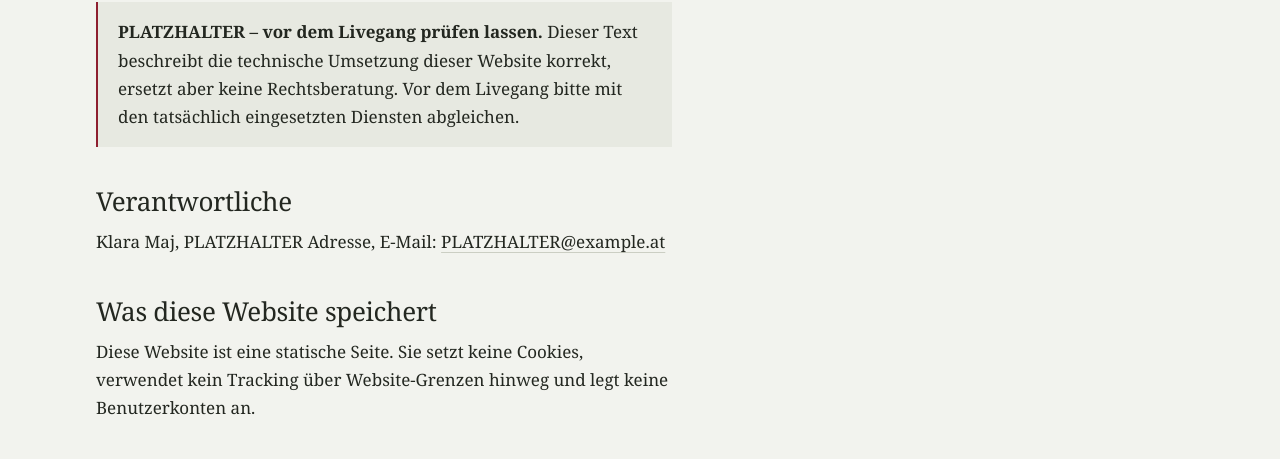
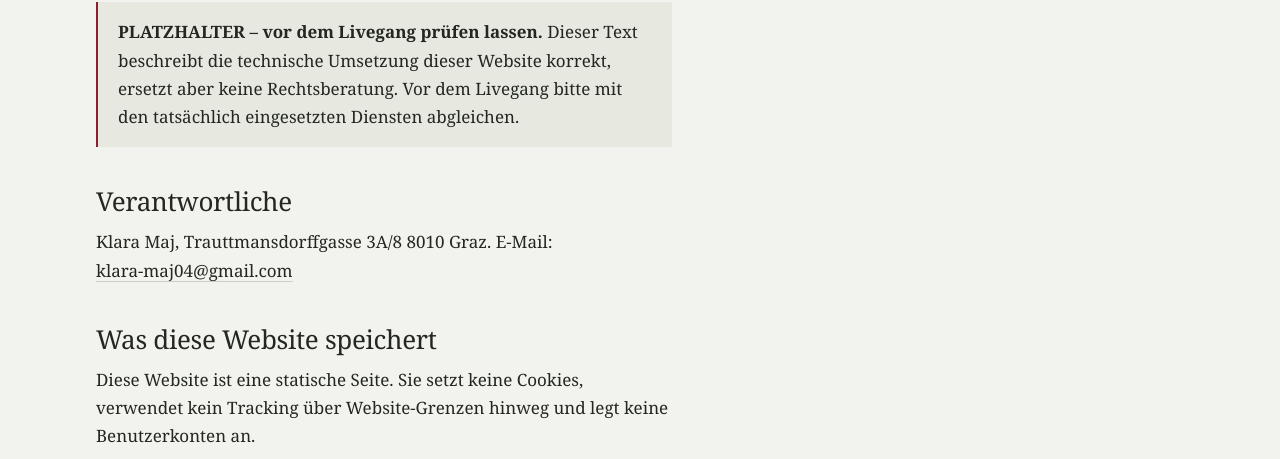
Before and after one commit to wiktorbalaban/klara-maj-harfe, an Astro site: page /datenschutz/ in a window 1280 px wide. Shown: the part 283-742 px from the top of the page. Built offline with nearby package versions, Linux system fonts and the light colour scheme; Astro itself is replaced by a stand-in of ours.

Commit message:
Update src/content/legal/datenschutz.de.md (via Pages CMS)

```diff
--- a/src/content/legal/datenschutz.de.md
+++ b/src/content/legal/datenschutz.de.md
@@ -2,7 +2,6 @@
 title: Datenschutzerklärung
 updated: 2026-09-22
 ---
-
 > **PLATZHALTER – vor dem Livegang prüfen lassen.** Dieser Text beschreibt die
 > technische Umsetzung dieser Website korrekt, ersetzt aber keine
 > Rechtsberatung. Vor dem Livegang bitte mit den tatsächlich eingesetzten
@@ -10,7 +9,7 @@ updated: 2026-09-22
 
 ## Verantwortliche
 
-Klara Maj, PLATZHALTER Adresse, E-Mail: PLATZHALTER@example.at
+Klara Maj, Trauttmansdorffgasse 3A/8 8010 Graz. E-Mail: [klara-maj04@gmail.com](mailto:PLATZHALTER@example.at)
 
 ## Was diese Website speichert
 
```
